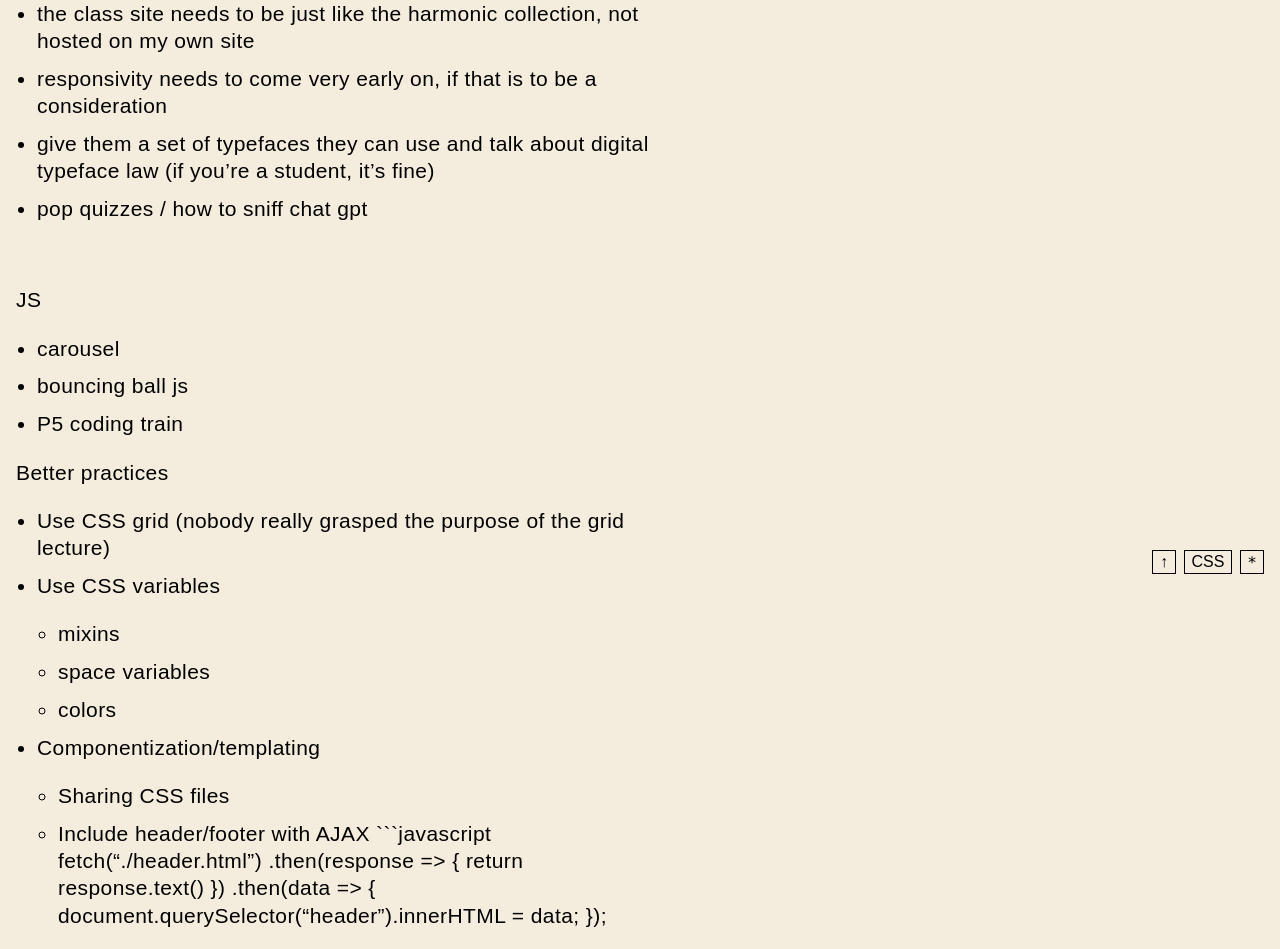
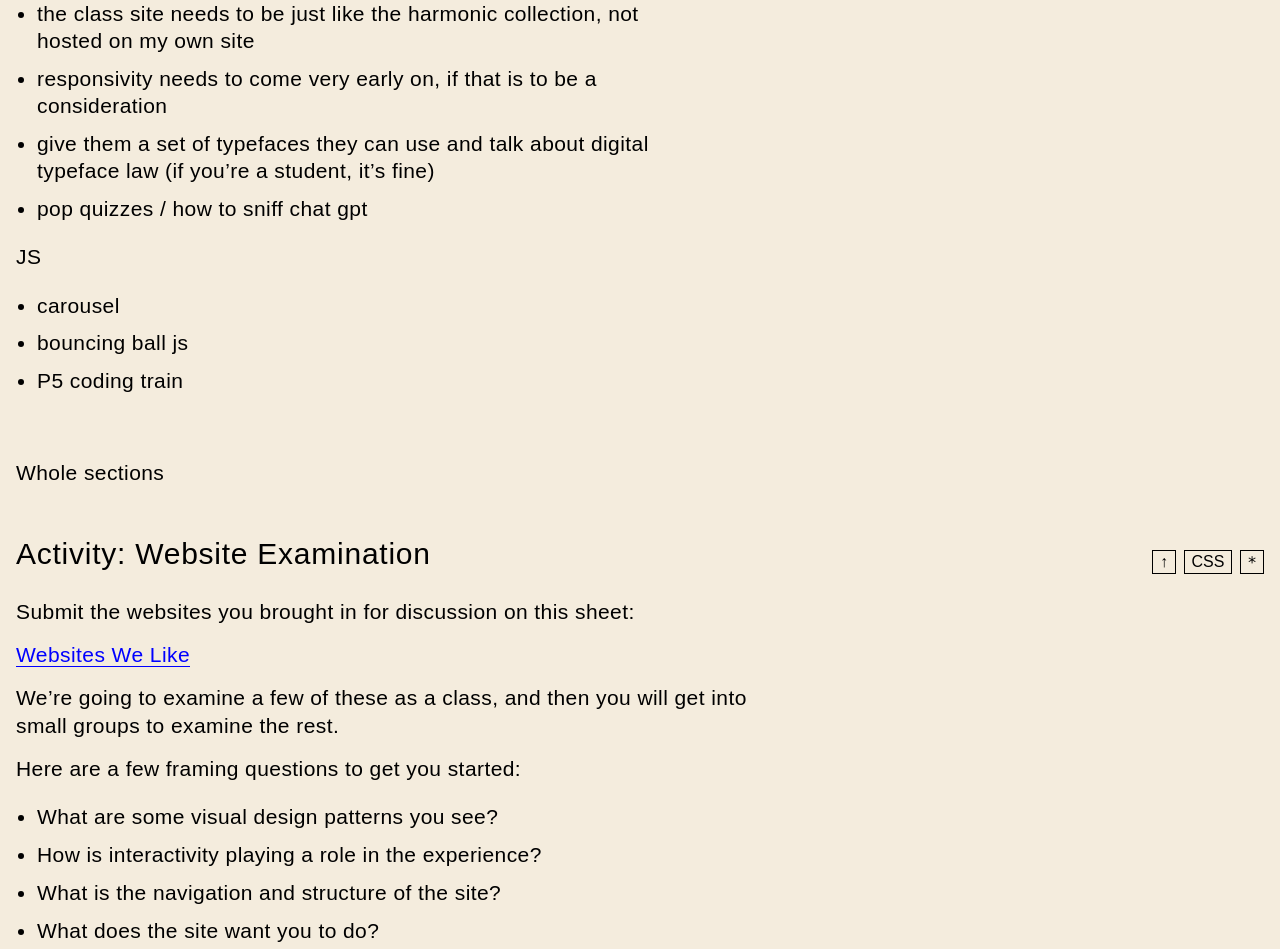
Before and after one commit to jackrieger/core-1-interaction, a Jekyll site: the page built from sessions/0/index.md, in a window 1280 px wide. Shown: the part 310-1259 px from the top of the page. Built offline with Jekyll 4.4.1, drawn with Linux system fonts in a browser that asks for light colours; some of the changed text lies outside the part shown.

Commit message:
Finish best practices lecture, session 14

````diff
--- a/css/syntax.scss
+++ b/css/syntax.scss
@@ -21,28 +21,6 @@
 
 /* HTML/CSS/JS only rouge declarations */
 
-.kd,
-.kc {
-  color: #649ad1;
-}
-
-.nx {
-  color: #a7d9f9;
-}
-
-.dl,
-.s2 {
-  color: #c3ad7c;
-}
-
-.mi {
-  color: #bacdab;
-}
-
-.k {
-  color: #649ad1;
-}
-
 /* Default text color and background color */
 .highlight,
 .highlight .w {
@@ -53,97 +31,14 @@
   overflow: scroll;
 }
 
-/* Keywords and related tokens */
-.highlight .k,
-.highlight .kd,
-.highlight .kn,
-.highlight .kp,
-.highlight .kr,
-.highlight .kt,
-.highlight .kv {
-}
-
-/* Generic tokens */
-.highlight .gr {
-}
-
-/* Numbers */
-.highlight .nb,
-.highlight .nf {
-  color: #c6947c; // orange
-}
-
-.highlight .n {
-  color: #c6947c; // orange
-}
-
-.highlight .m {
-  color: #bacdab; // light green
-}
-
-/* Constructors */
-.highlight .nc {
-  color: #c3ad7c; // light orange
-}
-
-.highlight .nl {
-  color: #a7d9f9; // light-blue
-}
-
-/* Operators */
-.highlight .no {
-  color: #c6947c; // orange
-}
-
-/* Function and class names */
-.highlight .na {
-  color: #a7d9f9; // light-blue
-}
-
-/* Types and type names */
-.highlight .nt {
+.kd,
+.kc,
+.k,
+.highlight .nt,
+.highlight .cp {
   color: #649ad1; // blue
 }
 
-/* Literal and variable content */
-.highlight .l,
-.highlight .ld,
-.highlight .m,
-.highlight .mb,
-.highlight .mf,
-.highlight .mh,
-.highlight .mi,
-.highlight .il,
-.highlight .mo,
-.highlight .mx {
-}
-
-/* Symbols and brackets */
-.highlight .sb {
-}
-
-/* Exceptions */
-.highlight .ne {
-}
-
-/* Numeric values */
-.highlight .nv,
-.highlight .vc,
-.highlight .vg,
-.highlight .vi,
-.highlight .vm {
-}
-
-/* Operators and punctuations */
-.highlight .o,
-.highlight .ow {
-}
-
-/* User-defined variables and functions */
-.highlight .gu {
-}
-
-/* Comments and documentation */
 .highlight .c,
 .highlight .ch,
 .highlight .cd,
@@ -155,16 +50,31 @@
   color: #688855; // green
 }
 
-.highlight .cp {
-  color: #649ad1; // blue
+.highlight .nb,
+.highlight .nf,
+.highlight .n,
+.highlight .nd,
+.highlight .no,
+.highlight .s {
+  color: #c6947c; // orange
 }
 
-/* Imports and includes */
-.highlight .ni {
+.dl,
+.s2,
+.highlight .nc {
+  color: #c3ad7c; // light orange
 }
 
-.highlight .s {
-  color: #c6947c; // orange
+.nx,
+.highlight .nl,
+.highlight .na,
+.highlight .py {
+  color: #a7d9f9; // light blue
+}
+
+.mi,
+.highlight .m {
+  color: #bacdab; // light green
 }
 
 /* Code syntax for items not classed specifically by rouge */
--- a/sessions/0/index.md
+++ b/sessions/0/index.md
@@ -9,39 +9,10 @@
 - give them a set of typefaces they can use and talk about digital typeface law (if you're a student, it's fine)
 - pop quizzes / how to sniff chat gpt
 
----
-
 JS
 - carousel
 - bouncing ball js
 - P5 coding train
-
-Better practices
-- Use CSS grid (nobody really grasped the purpose of the grid lecture)
-- Use CSS variables
-  - mixins
-  - space variables
-  - colors
-- Componentization/templating
-  - Sharing CSS files
-  - Include header/footer with AJAX
-  ```javascript
-  fetch("./header.html")
-    .then(response => {
-      return response.text()
-    })
-    .then(data => {
-      document.querySelector("header").innerHTML = data;
-    });
-
-  fetch("./footer.html")
-    .then(response => {
-      return response.text()
-    })
-    .then(data => {
-      document.querySelector("footer").innerHTML = data;
-    });
-  ```
 
 ---
 
````
Also changed, not shown: lectures/good-practices/index.md (added, +402 -0 lines), lectures/index.md (+5 -0 lines), sessions/14/index.md (+17 -4 lines).
